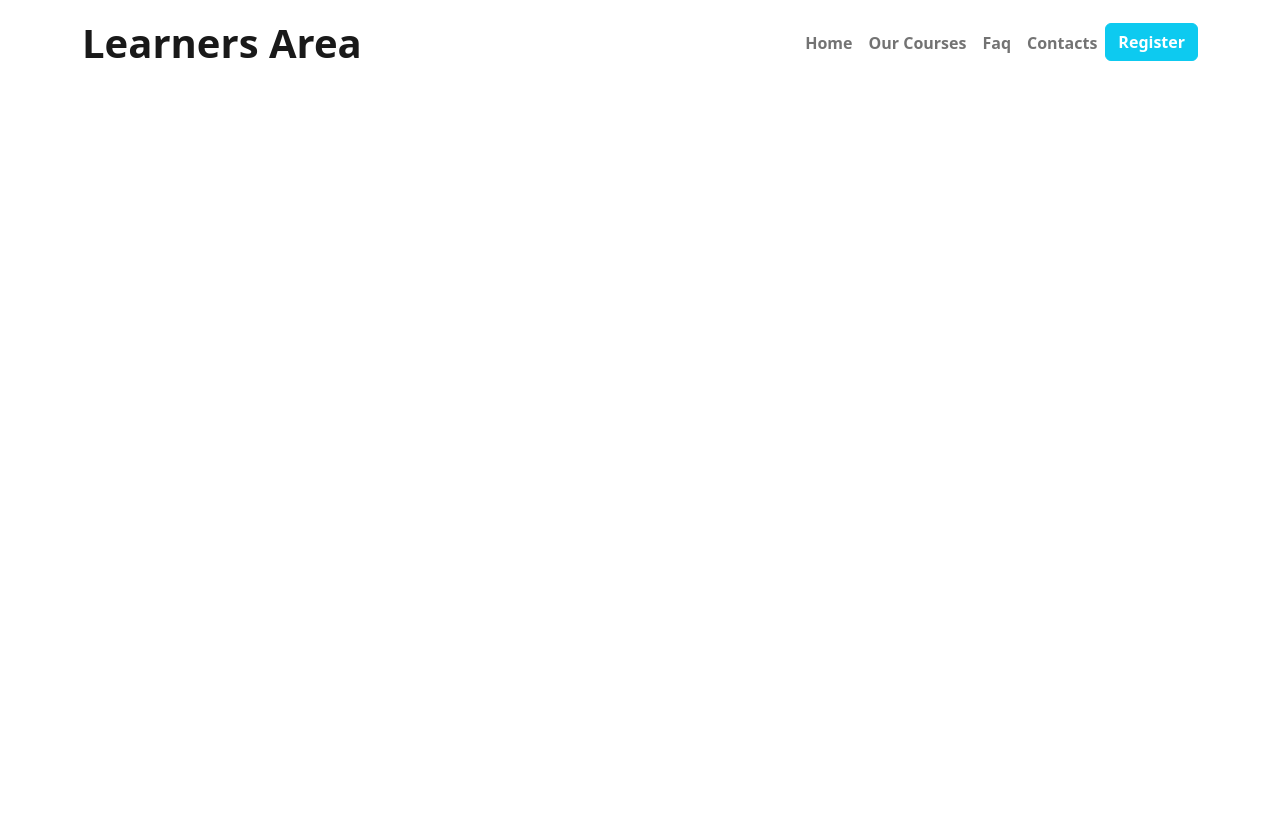
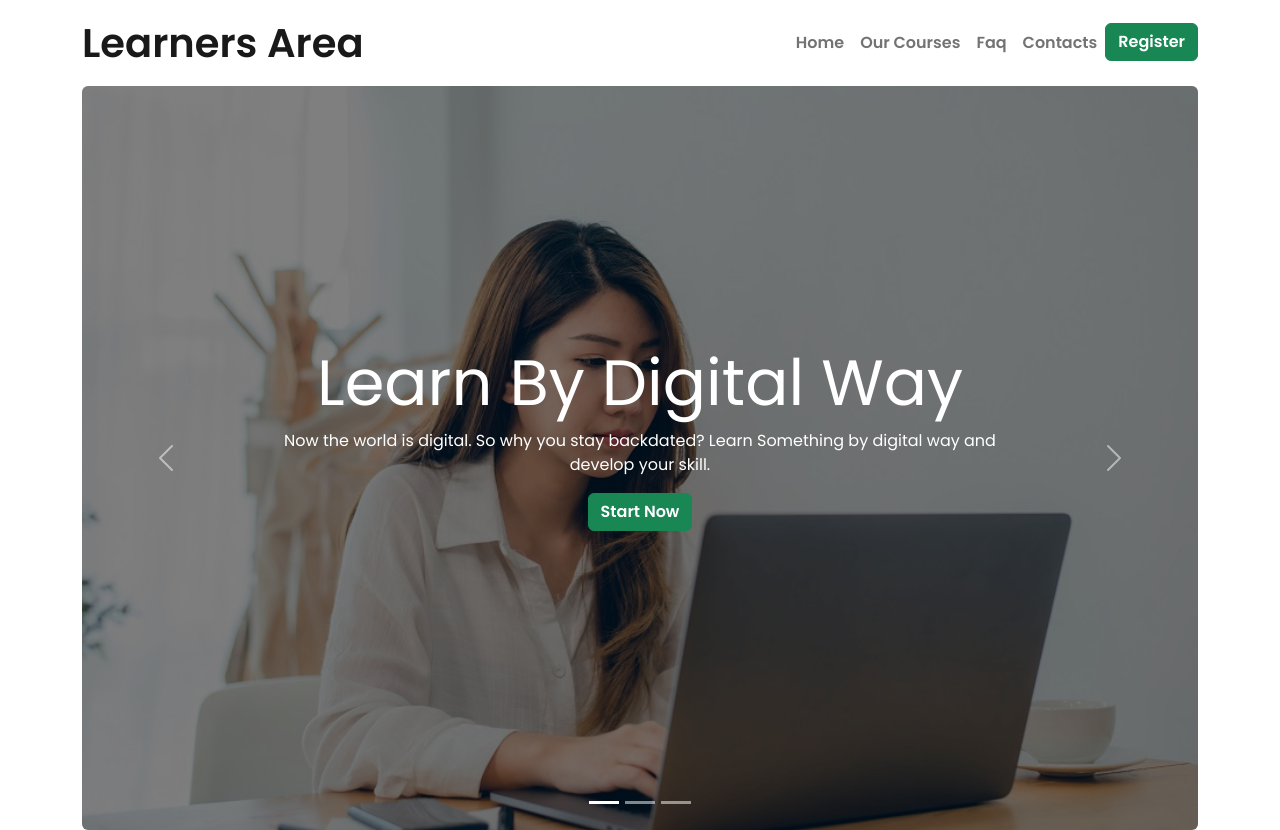
Before and after one commit to Rakib01754/assignment3-practice, a plain HTML site: page index.html in a window 1280 px wide. Before the commit the page ends 800 px from the top, so only its background shows below. Drawn offline with nearby package versions, Linux system fonts and the light colour scheme.

Commit message:
slider part added

```diff
--- a/index.html
+++ b/index.html
@@ -8,17 +8,23 @@
     <title>Learners Area</title>
     <!-- Favicon image  -->
     <link rel="shortcut icon" href="icon/favicon.ico" type="image/x-icon">
+    <!-- Font family Link  -->
+    <link rel="preconnect" href="https://fonts.googleapis.com">
+    <link rel="preconnect" href="https://fonts.gstatic.com" crossorigin>
+    <link href="https://fonts.googleapis.com/css2?family=Poppins:wght@400;600&display=swap" rel="stylesheet">
     <!-- Font awesome kit  -->
     <script src="https://kit.fontawesome.com/d09449a7ab.js" crossorigin="anonymous"></script>
     <!-- Bootstrap Cdn Css  -->
     <link rel="stylesheet" href="	https://cdn.jsdelivr.net/npm/bootstrap@5.2.0/dist/css/bootstrap.min.css">
+    <!-- Stylesheet Link  -->
+    <link rel="stylesheet" href="style.css">
 
 </head>
 
 <body>
     <header class="container">
         <!-- Navbar Part Start  -->
-        <nav class="navbar navbar-expand-lg bg-white">
+        <nav class="navbar navbar-expand-lg bg-white container">
             <a class="navbar-brand fs-1 fw-bold" href="#">Learners Area</a>
             <button class="navbar-toggler" type="button" data-bs-toggle="collapse" data-bs-target="#navbarNav"
                 aria-controls="navbarNav" aria-expanded="false" aria-label="Toggle navigation">
@@ -39,13 +45,76 @@
                         <a class="nav-link ">Contacts</a>
                     </li>
                     <li class="nav-item">
-                        <a class="btn btn-info text-white fw-bold ">Register</a>
+                        <a class="btn btn-success text-white fw-bold ">Register</a>
                     </li>
                 </ul>
             </div>
 
         </nav>
         <!-- Navbar Part End  -->
+
+        <!-- Slider Part Start  -->
+        <section id="slider">
+            <div id="carouselExampleCaptions" class="carousel slide" data-bs-ride="false">
+                <div class="carousel-indicators">
+                    <button type="button" data-bs-target="#carouselExampleCaptions" data-bs-slide-to="0" class="active"
+                        aria-current="true" aria-label="Slide 1"></button>
+                    <button type="button" data-bs-target="#carouselExampleCaptions" data-bs-slide-to="1"
+                        aria-label="Slide 2"></button>
+                    <button type="button" data-bs-target="#carouselExampleCaptions" data-bs-slide-to="2"
+                        aria-label="Slide 3"></button>
+                </div>
+                <div class="carousel-inner">
+                    <div class="carousel-item active">
+                        <img src="images/banner/slider-1.jpg" class="d-block w-100 blurry rounded" alt="...">
+                        <div class="carousel-caption h-100 d-flex flex-column justify-content-center p-3">
+                            <h5 class=" display-3 text-capitalize">Learn by digital way
+                            </h5>
+                            <p class="">Now the world is digital. So why you stay backdated? Learn Something by
+                                digital way and develop your skill.</p>
+                            <div>
+                                <a class="btn btn-success text-white fw-bold">Start Now</a>
+                            </div>
+                        </div>
+                    </div>
+                    <div class="carousel-item">
+                        <img src="images/banner/slider-2.jpg" class="d-block w-100 blurry rounded" alt="...">
+                        <div class="carousel-caption h-100 d-flex flex-column justify-content-center p-3">
+                            <h5 class=" display-3 text-capitalize">Practice Regularly
+                            </h5>
+                            <p class="">Practice Makes a man perfect. When you want to learn something you need to
+                                practice very hardly more and more.</p>
+                            <div>
+                                <a class="btn btn-success text-white fw-bold">Start Now</a>
+                            </div>
+                        </div>
+                    </div>
+                    <div class="carousel-item">
+                        <img src="images/banner/slider-3.jpg" class="d-block w-100 blurry rounded" alt="...">
+                        <div class="carousel-caption h-100 d-flex flex-column justify-content-center p-3">
+                            <h5 class="display-3 text-capitalize">Just make it easy
+                            </h5>
+                            <p class="">Don't be depressed. When you stacked on a section. Try to realize why the
+                                problem is here. Think cool.Realize and solve it easily.</p>
+                            <div>
+                                <a class="btn btn-success text-white fw-bold">Start Now</a>
+                            </div>
+                        </div>
+                    </div>
+                </div>
+                <button class="carousel-control-prev" type="button" data-bs-target="#carouselExampleCaptions"
+                    data-bs-slide="prev">
+                    <span class="carousel-control-prev-icon" aria-hidden="true"></span>
+                    <span class="visually-hidden">Previous</span>
+                </button>
+                <button class="carousel-control-next" type="button" data-bs-target="#carouselExampleCaptions"
+                    data-bs-slide="next">
+                    <span class="carousel-control-next-icon" aria-hidden="true"></span>
+                    <span class="visually-hidden">Next</span>
+                </button>
+            </div>
+        </section>
+        <!-- Slider Part End  -->
 
     </header>
 
--- /dev/null
+++ b/style.css
@@ -0,0 +1,7 @@
+body {
+    font-family: 'Poppins', sans-serif;
+}
+
+.blurry {
+    filter: brightness(50%)
+}
```
Also changed, not shown: images/banner/slider-11.jpg (added), images/banner/slider-2.jpg, images/banner/slider-3.jpg.
